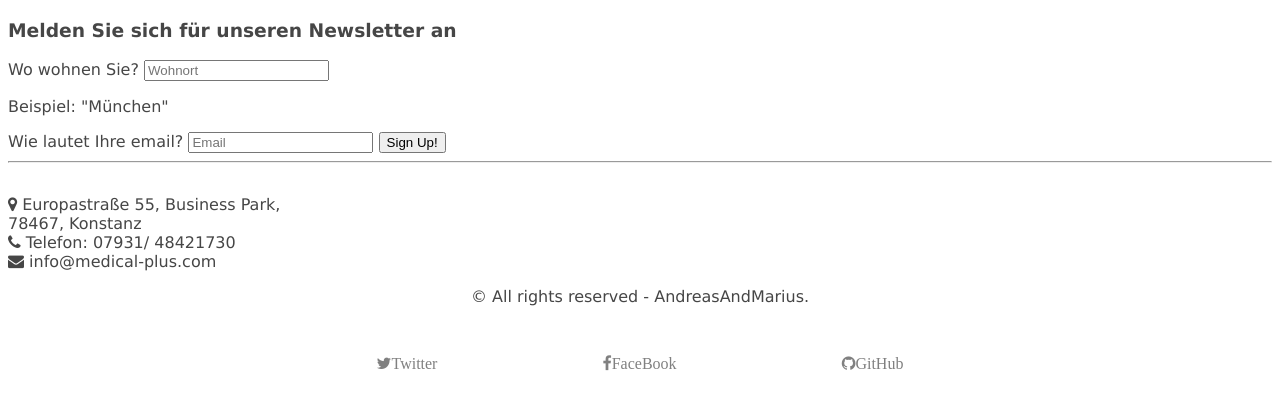
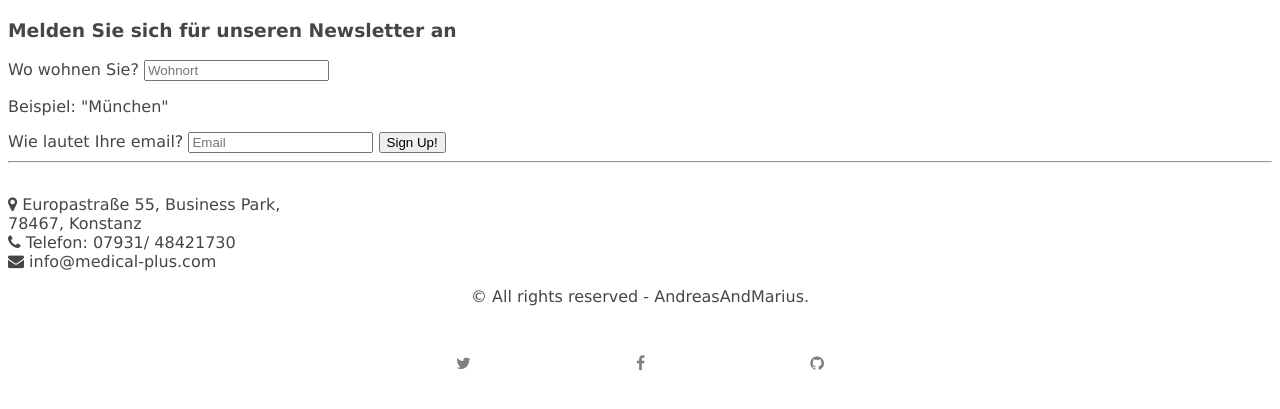
Before and after one commit to msar95/InternetTechnoProjekt2, a plain HTML site: page index.html in a window 1280 px wide. Shown: the part 3845-4254 px from the top of the page. Drawn offline with Linux system fonts and the light colour scheme.

Commit message:
minor footer changes (deleted icon names)

```diff
--- a/index.html
+++ b/index.html
@@ -83,6 +83,7 @@
     .infos{
         text-align: center;
     }
+
 
 </style>
 
@@ -288,9 +289,9 @@
         <section class="infos">
             <p>© All rights reserved - AndreasAndMarius.</p>
             <ul>
-                <li><a href="http://twitter.com" class="fa fa-twitter">Twitter</a></li>
-                <li><a href="http://facebook.com" class="fa fa-facebook">FaceBook</a></li>
-                <li><a href="http://github.com" class="fa fa-github">GitHub</a></li>
+                <li><a href="http://twitter.com" class="fa fa-twitter" alt="Twitter"></a></li>
+                <li><a href="http://facebook.com" class="fa fa-facebook" alt="FaceBook"></a></li>
+                <li><a href="http://github.com" class="fa fa-github"alt="GitHub"></a></li>
             </ul>
 
         </section>
```
